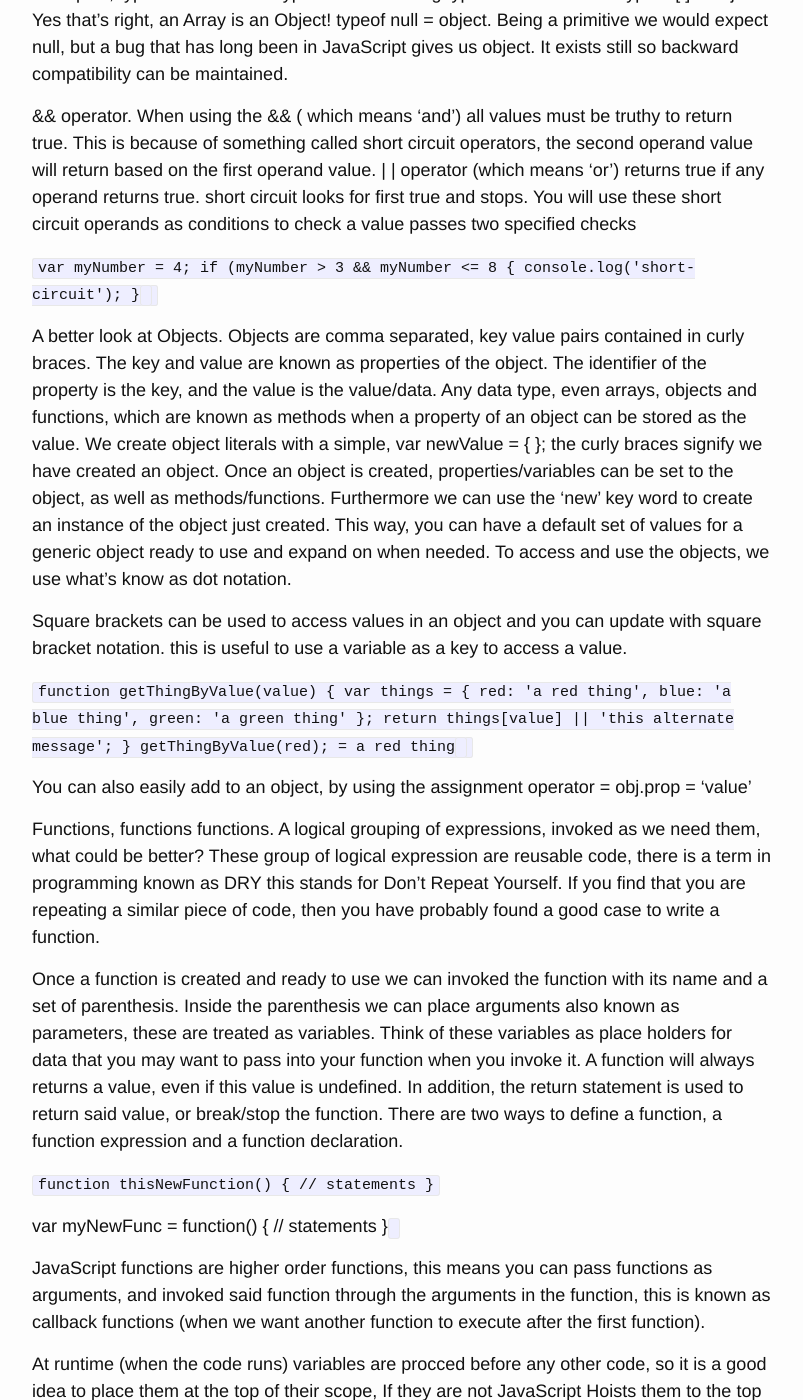
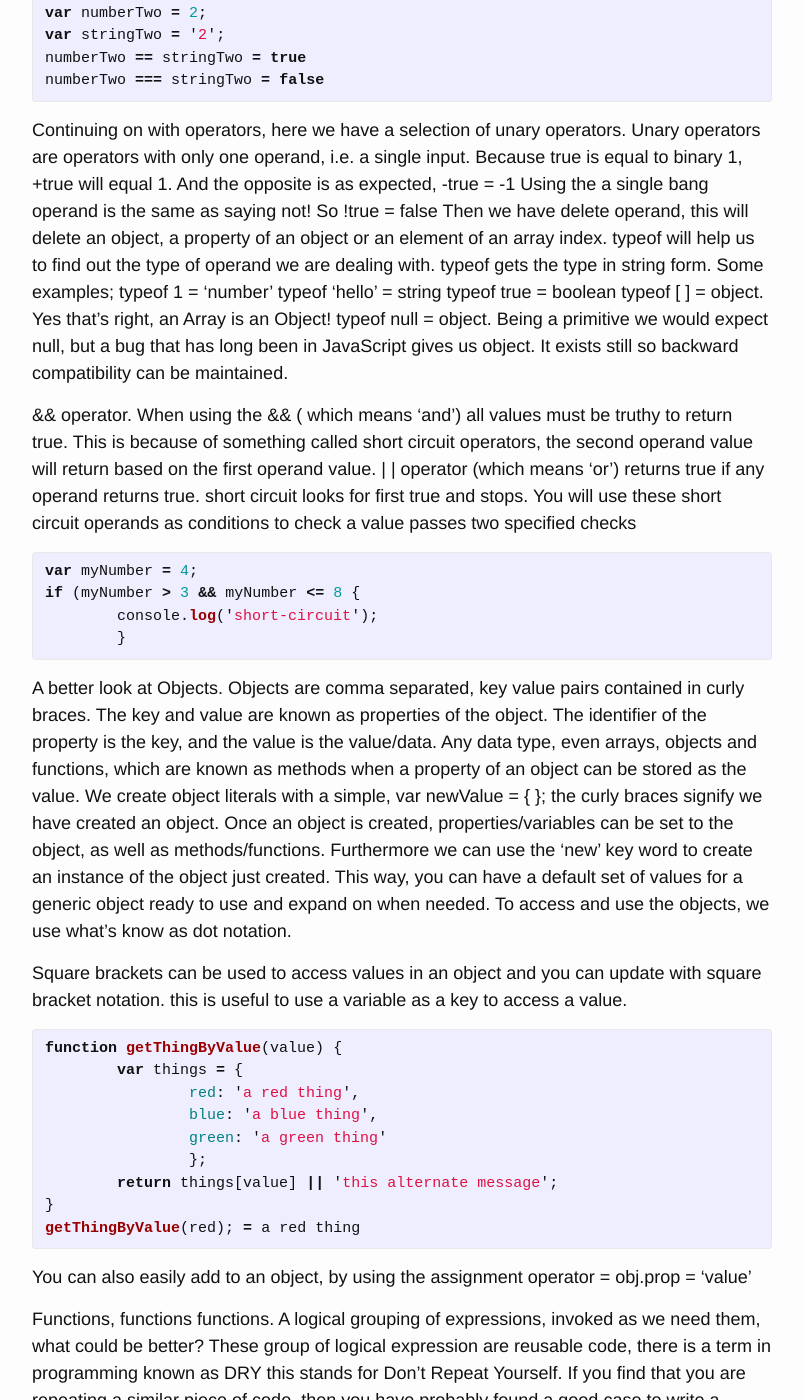
Before and after one commit to philipjc/old_philipjc, a Jekyll site: the page built from _posts/2015-05-07-JavaScript-Part-1.markdown, in a window 1280 px wide and 1400 px high, scrolled down 4964 px. Shown: the whole window, without its empty margins (238-1041 px from the left). Built offline with Jekyll 4.4.1, drawn with Linux system fonts in a browser that asks for light colours; comment, search, counter and statistics services are not loaded; some of the changed text lies outside the part shown.

Commit message:
Update 2015-05-07-JavaScript-Part-1.markdown

```diff
--- a/_posts/2015-05-07-JavaScript-Part-1.markdown
+++ b/_posts/2015-05-07-JavaScript-Part-1.markdown
@@ -26,9 +26,9 @@ Above I created a variable call 'ourVarName', we know it's a variable due to the
 
 JavaScript is weakly typed so we don't have to specify the type of value a variable contains. Variables can hold any type of data, and they can be overwritten. However, this does mean we have to check our variables at some point with type checking so we don't accidentally end up with an unexspected value.
 
-<code>
+{%highlight js%}
 console.log(typeof(ourVarName));
-<code>
+{% endhighlight %}
 
 At this point it's customary to say that programmers accustomed to a more statically typed language may not like this, and are now recoiling in horror.
 As you can see above, the 'var' keyword is used to declare the variable, then we specify the name we choose typed with camel casing. Camel casing is a typing convention JS programmers tend stick to.
@@ -36,37 +36,37 @@ If we don't use the 'var' keyword a global variable is created and this is bad,
 Some other conventions and rules for creating variables are; no spacing in the name, and it must start with an underscore a letter or a number. I tend to stick to a semantic camel-cased name.
 We can declare multiple variable names with a single 'var' keyword, the names are separated by commas and we end with semi-colon, and don't forget indenting. The variables may be predefined for later use for example.
 
-<code>
+{%highlight js%}
 var firstVar,
   secondVar,
   thirdVar;
-<code>
+{% endhighlight %}
 
 Consistency is good, try to keep your code nicely laid out and indented, it's easier to read and will help other people on your team understand your code. Another benefit of being dynamically typed as I mentioned earlier is being able to change a variables type as and when. Declaring an already existing variable to equal a new value will immediately overwrite the value inside. But again as said before this will create a global variable because we have not stated the 'var' keyword. Now let's look at the types of data we can store.
 
 *Data Types*
 Being loosely typed, there are not many types. The primary data types in JavaScripts are known as primitives; Number, Sting, Boolean, Undefined and Null.
 
-<code>
+{%highlight js%}
 var myNumber = 32,
   myBool = true,
   myString = 'a string';
-<code>
+{% endhighlight %}
 
 Notice how with a number we do not place any quotation marks around it, if we did it would become a string. Number can hold any positive or negative decimal. The number can be no less than 5e-324 or greater than 1.7976931348263157e+308. They are a 64-bit floating value.
 
-<code>
+{%highlight js%}
 console.log(Number.MAX_VALUE);
 console.log(Number.MIN_VALUE);
-<code>
+{% endhighlight %}
 
 NaN means not a number, this is an actual value in JS, although NaN's are not even equal to them self's, get used to it and except it. To check if a value is not a number we can use the isNan( ) method.
 
 String - characters enclosed within quotes, either single quotes or double quotes but try and be consistent. A string can concatenate with another string with the  + operator. Actual quote marks can be placed in strings if we escape them with a backslash.
 
-<code>
+{%highlight js%}
 var myLongString = "This is me saying \ "Hi \" to you" ;
-<code>
+{% endhighlight %}
 
 Boolean - True and False.
 Boolean was created by George Boole (2 November 1815 – 8 December 1864) an English mathematician, philosopher and logician, and is now best known as the author of The Laws of Thought.
@@ -80,21 +80,21 @@ Composite types - Arrays, Objects.
 Array's are containers for values, the values they hold have a zero based index, this means to access an arrays first value we would look at the index 0 and the second value would be held at index location 2. Arrays and Objects both have methods we can use to help with manipulating data, I will get into more detail about these later in other posts.
 Objects are another type of container for values. The structure of an object is key value pairs. More than one pair can be placed inside of an object separated with a comma, the key and value are separated with a colon. The value of an object can be any data type, strings, numbers, booleans, functions (known as methods when in an object) arrays and even other objects.
 
-<code>
+{%highlight js%}
 var myArray = ["string", 45, true];
 var myObject = { name: "philip", location: "GB" };
-<code>
+{% endhighlight%}
 
 So we now have the data stored in a container, how do we access it?
 For Arrays this is where the zero based indexing comes in. An Array like all our other data is to be held in a variable and defined with square brackets as shown above, the square brackets means we are creating an array. These square brackets come into use again to access each value our Array by stating the array name and the index of the value we want contained in square brackets.
 
-<code>
+{%highlight js%}
 console.log(myArray[1]); // 45
 console.log(myObject.name); // philip
 
 var useMe = "location";
 console.log(myObject[useMe]); // GB
-<code>
+{% endhighlight %}
 
 To access an Objects data we use dot notation, or bracket notation. Bracket notation is useful when accessing the properties from the object with a variable keyword. Accessing the objects values with names rather than number index like arrays, in other languages this is known as associative arrays, this is because we are associating the given name with our stated value.
 Dot notation is the form of concatenating the name of the object with a property of the object with a full stop(dot) name.name, this can go as deep as needed to access the depth of an object.
@@ -112,12 +112,12 @@ I hope we all remember our Math teachings, I talk of the acronym PEMDAS, parenth
 Comparison operators
 At some point while writing your JavaScript you will need to compare some values. Comparison operators can help us with this. There are two types, regular or strict comparison. This is easily noticed by either seeing two or three signs, 1 == true this is a regular comparison and it equals true. 1 === true, this as a strict comparison and equals false. Notice there are either two equal signs or three equal signs, two will compare if the values are the same, JS will also try it's best to help figure this out with cohersion if you say try to compare the string '2' with the number 2. But three equal signs will strictly compare the type and comparing a string with a number will be false. It's best to stick with strict comparing.
 
-<code>
+{%highlight js%}
 var numberTwo = 2;
 var stringTwo = '2';
 numberTwo == stringTwo = true
 numberTwo === stringTwo = false
-<code>
+{% endhighlight%}
 
 Continuing on with operators, here we have a selection of unary operators. Unary operators are operators with only one operand, i.e. a single input.
 Because true is equal to binary 1, +true will equal 1. And the opposite is as expected, -true = -1
@@ -135,12 +135,12 @@ typeof null = object. Being a primitive we would expect null, but a bug that has
 | | operator (which means 'or') returns true if any operand returns true. short circuit looks for first true and stops.
 You will use these short circuit operands as conditions to check a value passes two specified checks
 
-<code>
+{%highlight js%}
 var myNumber = 4;
 if (myNumber > 3 && myNumber <= 8 {
 	console.log('short-circuit');
 	}
-<code>
+{% endhighlight%}
 
 A better look at Objects.
 Objects are comma separated, key value pairs contained in curly braces. The key and value are known as properties of the object. The identifier of the property is the key, and the value is the value/data. Any data type, even arrays, objects and functions, which are known as methods when a property of an object can be stored as the value. We create object literals with a simple, var newValue = { }; the curly braces signify we have created an object. Once an object is created, properties/variables can be set to the object, as well as methods/functions. Furthermore we can use the 'new' key word to create an instance of the object just created. This way, you can have a default set of values for a generic object ready to use and expand on when needed. To access and use the objects, we use what's know as dot notation.
@@ -148,7 +148,7 @@ Objects are comma separated, key value pairs contained in curly braces. The key
 Square brackets can be used to access values in an object
 and you can update with square bracket notation. this is useful to use a variable as a key to access a value.
 
-<code>
+{%highlight js%}
 function getThingByValue(value) {
 	var things = {
 		red: 'a red thing',
@@ -158,7 +158,7 @@ function getThingByValue(value) {
 	return things[value] || 'this alternate message';
 }
 getThingByValue(red); = a red thing
-<code>
+{% endhighlight %}
 
 You can also easily add to an object, by using the assignment operator = obj.prop = 'value'
 
@@ -169,7 +169,7 @@ These group of logical expression are reusable code, there is a term in programm
 Once a function is created and ready to use we can invoked the function with its name and a set of parenthesis. Inside the parenthesis we can place arguments also known as parameters, these are treated as variables. Think of these variables as place holders for data that you may want to pass into your function when you invoke it. A function will always returns a value, even if this value is undefined. In addition, the return statement is used to return said value, or break/stop the function.
 There are two ways to define a function, a function expression and a function declaration.
 
-<code>
+{%highlight js%}
 function thisNewFunction() {
   // statements
 }
@@ -177,20 +177,20 @@ function thisNewFunction() {
 var myNewFunc = function() {
   // statements
 }
-<code>
+{% endhighlight %}
 
 JavaScript functions are higher order functions, this means you can pass functions as arguments, and invoked said function through the arguments in the function, this is known as callback functions (when we want another function to execute after the first function).
 
 At runtime (when the code runs) variables are procced before any other code, so it is a good idea to place them at the top of their scope, If they are not JavaScript Hoists them to the top anyway, this is known as 'Hoisting'. Placing your code in the wrong place and experiencing hoisting can cause code not to run as expected. You may get reference errors, undeclared variable. Function declarations are also hoisted, function expressions however are not hoisted which is why they are preferred by some programmers. You can immediately invoke a function with an IFFE, or by starting the function with a unary declaration ! Leading bang syntax.
 
-<code>
+{%highlight js%}
 function add(a, b) {
   return a + b;
 }
 
 var meNumber = add(2, 2);
 console.log(meNumber); // 4
-<code>
+{% endhighlight %}
 
 Scope
 Scope is a simple feature and is in most languages. Scope defines the visibility of our variables throughout the code. With ES6 we have better ways of defining our scope, but it is still an important feature to understand. The Global scope is the JavaScript top level scope, typically the window object.
@@ -200,11 +200,11 @@ The window object is not all bad and to be avoided, it has many useful propertie
 href in turn is a property of location, this is a good example how we access and use objects with dot notation as I mentioned earlier,  window.location.href. Writing that in your console will print your current URL.
 Back to scope, the global scope contains all other scopes (when I scopes I mean anywhere a group of code exists), we can create new private scope with functions or Immediately invoked function expressions, 'IFFE' for short. A IFFE will invoke itself, immediately in fact creating new scope for our variables to be contained in and not letting them leak out unless we say so.
 
-<code>
+{%highlight js%}
 (function() {
   // private code
   }());
-<code>
+{% endhighlight %}
 
 JavaScript has function scope, but ES6 (ES6 is the latest release of JavaScript) lets us define block scope, I shall not be going into ES6 in this post. What's the difference between block scope and function scope I hear you ask? A variable defined inside a function is only accessible within that function, unless returned by the function. The variable cannot be updated from outside of its scope either. Block scope however has the same sort of traits but the scope is set between the curly braces. To summarize, if you were to define a 'for' loop with a function, the loop syntax uses a new set of curly braces, any variables created inside this loop is accessible with the function it was created in, with block scope this would not happen. I previously mentioned a common user case for using scope to our advantage, the IIFE.
 
```
